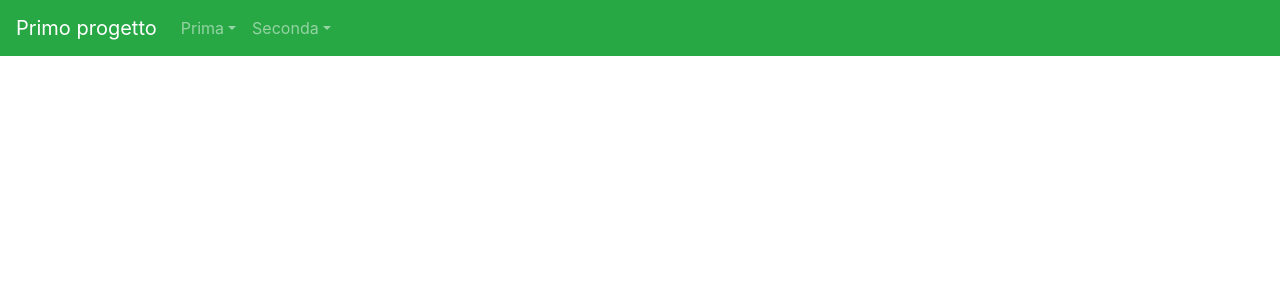
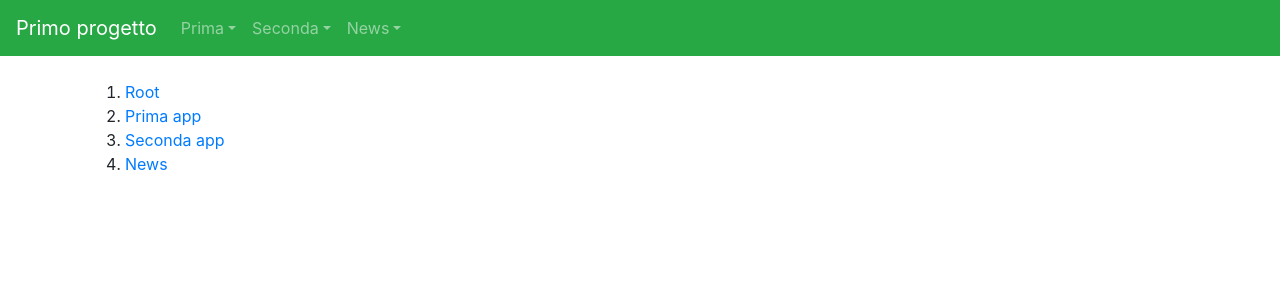
Before and after one commit to KocAlex/primo_progetto, a Django app: page / in a window 1280 px wide. Shown: the top 300 px of the page. Run offline with Django 4.2, Linux system fonts and the light colour scheme; some libraries are stand-ins or nearby versions.

Commit message:
Passo 6 news (solo index)

```diff
--- a/primo_progetto/views.py
+++ b/primo_progetto/views.py
@@ -1,4 +1,4 @@
 from django.shortcuts import render
 
 def index(request):
-    return render(request, "base.html")
+    return render(request, "indexAbs.html")
--- a/templates/base.html
+++ b/templates/base.html
@@ -43,6 +43,15 @@
                         <a class="dropdown-item" href="{% url 'seconda_app:es_for'%}">For</a>
                     </div>
                 </li>
+                <!--News-->
+                <li class="nav-item dropdown">
+                    <a class="nav-link dropdown-toggle" href="#" id="navbarDropdown" role="button" data-toggle="dropdown" aria-haspopup="true" aria-expanded="false">News</a>
+                    <div class="dropdown-menu" aria-labelledby="navbarDropdown">
+                        <a class="dropdown-item" href="{% url 'news:homeview'%}">Home</a>
+                        <a class="dropdown-item" href="{% url 'news:lista_articoli'%}">Lista articoli</a> <!--Avrei potuto chiamarlo "es_if_else_elif" per coerenza-->
+                        <a class="dropdown-item" href="{% url 'news:query_base'%}">Query</a>
+                    </div>
+                </li>
             </ul>
         </div>
     </nav>
--- /dev/null
+++ b/templates/indexAbs.html
@@ -0,0 +1,19 @@
+{%extends "base.html"%}
+<!DOCTYPE html>
+<html lang="en">
+<head>
+    <meta charset="UTF-8">
+    <meta name="viewport" content="width=device-width, initial-scale=1.0">
+    <title>{% block title %} {{block.super}} | Root Homepage {% endblock title %}</title>
+</head>
+<body>
+    {%block content%}
+    <ol>
+        <li><a href="/">Root</a></li>
+        <li><a href="{% url 'prima_app:homepage'%}">Prima app</a></li>
+        <li><a href="{% url 'seconda_app:index2'%}">Seconda app</a></li>
+        <li><a href="{% url 'news:homeview'%}">News</a></li>
+    </ol>
+    {%endblock content%}
+</body>
+</html>
```
